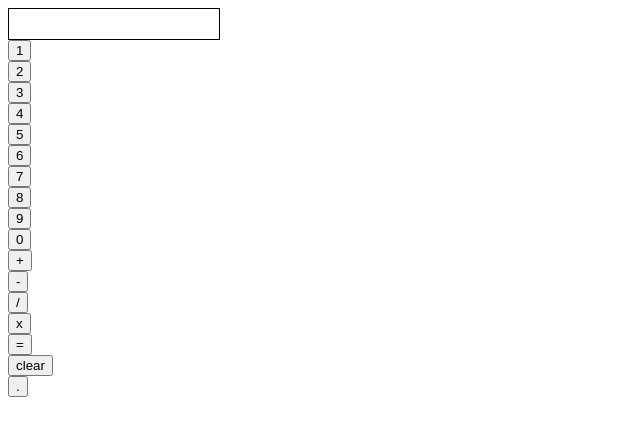
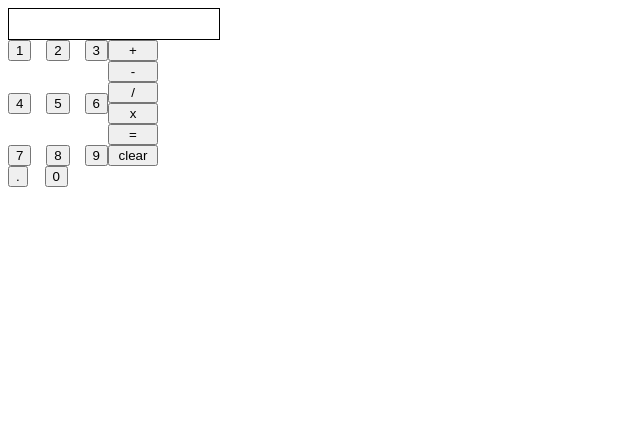
Before and after one commit to LiinAcero/Calculator, a plain HTML site: page index.html in a window 1280 px wide. Shown: the whole page, without its empty margins (0-640 px from the left). Drawn offline with Linux system fonts and the light colour scheme.

Commit message:
fix layout of buttons

```diff
--- a/index.html
+++ b/index.html
@@ -11,72 +11,41 @@
 <body>
     <div id="screen"></div>
 
-    <div class="btn1">
+    <div class="fix2">
+        <div class="fix1">
+            <div class="btn123">
                 <button>1</button>
-    </div>
-
-    <div class="btn2">
                 <button>2</button>
-    </div>
-
-    <div class="btn3">
                 <button>3</button>
             </div>
 
-    <div class="btn4">
+            <div class="btn123">
                 <button>4</button>
-    </div>
-
-    <div class="btn4">
                 <button>5</button>
-    </div>
-
-    <div class="btn6">
                 <button>6</button>
             </div>
 
-    <div class="btn7">
+            <div class="btn123">
                 <button>7</button>
+                <button>8</button>
+                <button>9</button>
+            </div>
         </div>
 
-    <div class="btn8">
-        <button>8</button>
+
+            <div class="btnOperators">
+                <button>+</button>
+                <button>-</button>
+                <button>/</button>
+                <button>x</button>
+                <button>=</button>
+                <button>clear</button>
+            </div>
     </div>
 
-    <div class="btn9">
-        <button>9</button>
-    </div>
-
-    <div class="btn0">
+    <div class="decimal0">
+        <button>.</button>
         <button>0</button>
-    </div>
-
-    <div class="btnAdd">
-        <button>+</button>
-    </div>
-
-    <div class="btnSub">
-        <button>-</button>
-    </div>
-
-    <div class="btnDiv">
-        <button>/</button>
-    </div>
-
-    <div class="btnMul">
-        <button>x</button>
-    </div>
-
-    <div class="btnEqual">
-        <button>=</button>
-    </div>
-
-    <div class="btnDelete">
-        <button>clear</button>
-    </div>
-
-    <div>
-        <button class="btnDecimal">.</button>
     </div>
 </body>
 </html>
--- a/index.js
+++ b/index.js
@@ -1,5 +1,3 @@
 function updateScreen(){
     document.getElementById("screen").innerHTML = value;
 }
-
-const buttons = document.querySelectorAll("")
--- a/styles.css
+++ b/styles.css
@@ -6,3 +6,34 @@
     text-align: right;
     padding: 5px;
 }
+.fix2{
+    display: flex;
+    flex-direction: row;
+}
+.fix1{
+    display: flex;
+    flex-direction: column;
+    justify-content: space-between;
+    width: 100px;
+}
+
+.btn123{
+    display: flex;
+    flex-direction: row;
+    justify-content: space-between;
+
+}
+.decimal0{
+    display: flex;
+    flex-direction: row;
+    justify-content: space-between;
+    width: 60px;
+
+}
+.btnOperators{
+    display: flex;
+    flex-direction: column;
+    /* justify-content: right; */
+    width: 50px;
+
+}
```
Lines whose indentation alone changed are shown as unchanged.
